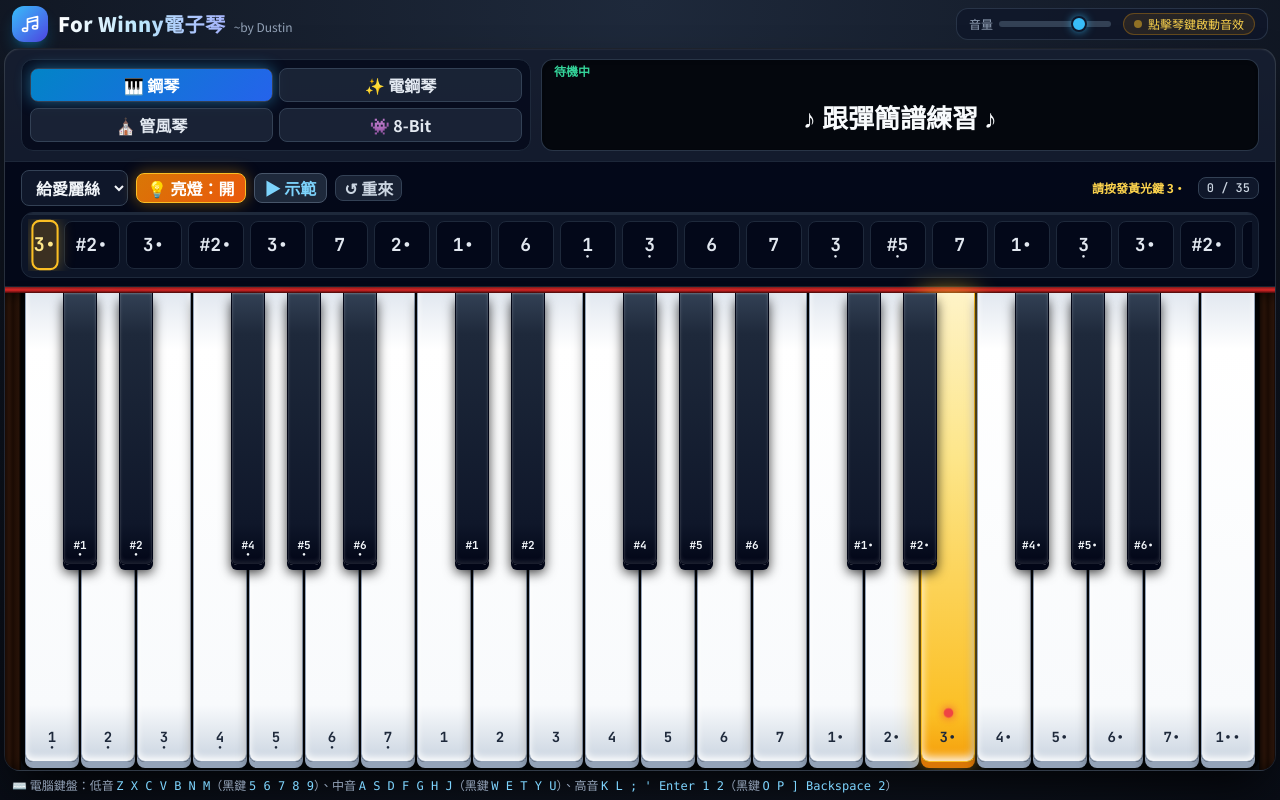
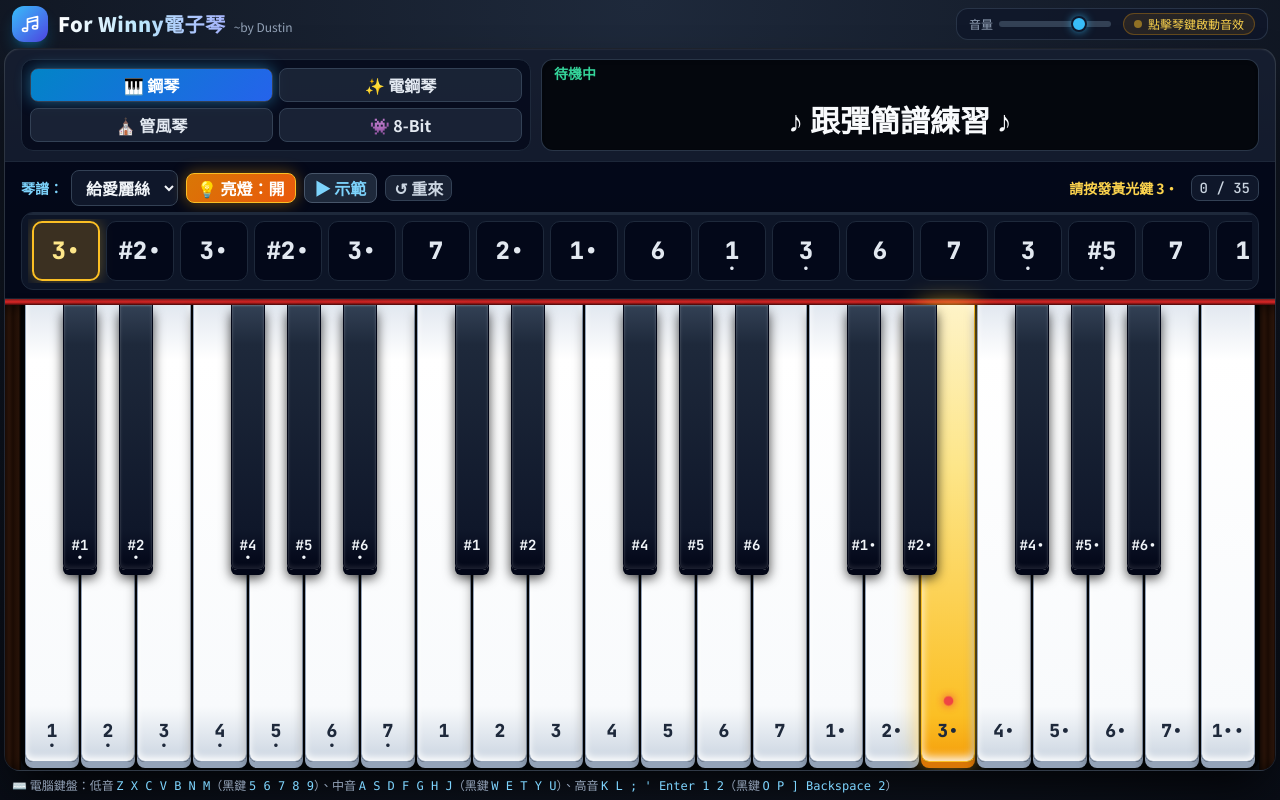
Before and after one commit to dustinchen26/piano, a plain HTML site: page index.html in a window 1280 px wide. Drawn offline with nearby package versions, Linux system fonts and the light colour scheme.

Commit message:
fix style

```diff
--- a/index.html
+++ b/index.html
@@ -8,7 +8,7 @@
     <meta name="mobile-web-app-capable" content="yes">
     <title>For Winny電子琴~by Dustin</title>
     <script src="https://cdn.tailwindcss.com"></script>
-    <link href="https://fonts.googleapis.com/css2?family=JetBrains+Mono:wght@500;700&family=Noto+Sans+TC:wght@400;500;700;900&display=swap" rel="stylesheet">
+    <link href="https://fonts.googleapis.com/css2?family=JetBrains+Mono:wght@500;700;800&family=Noto+Sans+TC:wght@400;500;700;900&display=swap" rel="stylesheet">
     <style>
         :root {
             --safe-top: env(safe-area-inset-top, 0px);
@@ -166,27 +166,56 @@
             display: inline-flex;
             flex-direction: column;
             align-items: center;
+            justify-content: center;
             line-height: 1;
             pointer-events: none;
         }
         .solfege-dot-top {
-            height: 6px;
-            font-size: 10px;
-            line-height: 6px;
+            height: 8px;
+            font-size: 11px;
+            line-height: 8px;
             display: flex;
             align-items: center;
             justify-content: center;
         }
         .solfege-dot-bottom {
-            height: 6px;
-            font-size: 10px;
-            line-height: 6px;
+            height: 8px;
+            font-size: 11px;
+            line-height: 8px;
             display: flex;
             align-items: center;
             justify-content: center;
         }
         .solfege-num {
             line-height: 1.05;
+        }
+
+        @media (min-width: 1024px) {
+            .solfege-dot-top, .solfege-dot-bottom {
+                height: 10px;
+                font-size: 13px;
+                line-height: 10px;
+            }
+        }
+
+        /* 固定尺寸簡譜方框，轉換時不忽大忽小 */
+        .sheet-note-box {
+            flex: 0 0 auto;
+            width: 56px;
+            height: 52px;
+            border-radius: 10px;
+            display: flex;
+            align-items: center;
+            justify-content: center;
+            transition: background-color 0.14s ease, border-color 0.14s ease, box-shadow 0.14s ease, color 0.14s ease;
+            cursor: pointer;
+        }
+
+        @media (min-width: 1024px) {
+            .sheet-note-box {
+                width: 68px;
+                height: 60px;
+            }
         }
 
         .guide-dot {
@@ -243,15 +272,19 @@
 
         #portraitPromptModal.hidden-modal { display: none; }
 
-        /* ============ 放大整句歌詞點亮樣式 ============ */
+        /* 放大整句歌詞點亮樣式 */
         .ktv-char {
             font-family: 'Noto Sans TC', sans-serif;
             font-weight: 900;
-            font-size: 22px;
+            font-size: 23px;
             line-height: 1.35;
             display: inline-block;
             transition: color 0.14s ease, transform 0.14s ease, text-shadow 0.14s ease;
             white-space: nowrap;
+        }
+
+        @media (min-width: 1024px) {
+            .ktv-char { font-size: 30px; }
         }
 
         .ktv-past {
@@ -264,12 +297,8 @@
 
         .ktv-active-char {
             color: #facc15;
-            transform: translateY(-2px) scale(1.24);
+            transform: translateY(-2px) scale(1.2);
             text-shadow: 0 0 14px rgba(250, 204, 21, 0.95), 0 0 24px rgba(251, 146, 60, 0.6);
-        }
-
-        @media (min-width: 640px) {
-            .ktv-char { font-size: 26px; }
         }
 
         @media (orientation: landscape) and (max-height: 620px) {
@@ -296,6 +325,7 @@
             .control-panel-grid .ktv-char { font-size: 21px !important; }
             .tutor-bar { padding: 3px 8px !important; gap: 3px !important; flex-shrink: 0; }
             .tutor-bar .sheet-scroll-box { padding: 2px !important; }
+            .tutor-bar .sheet-note-box { width: 46px; height: 42px; }
             .tutor-bar button, .tutor-bar select { padding: 2px 6px !important; font-size: 11px !important; white-space: nowrap; }
             .tutor-bar span { font-size: 11px !important; white-space: nowrap; }
             .keys-section { flex: 1 1 auto; min-height: 165px; }
@@ -381,14 +411,14 @@
                     </div>
                 </div>
 
-                <div class="lg:col-span-7 relative rounded-xl overflow-hidden bg-[#04070d] border border-slate-700/80 shadow-inner min-h-[76px] sm:min-h-[86px] flex flex-col justify-between">
+                <div class="lg:col-span-7 relative rounded-xl overflow-hidden bg-[#04070d] border border-slate-700/80 shadow-inner min-h-[76px] sm:min-h-[88px] flex flex-col justify-between">
                     <canvas id="visualizerCanvas" class="absolute inset-0 w-full h-full block"></canvas>
 
                     <div class="relative z-10 flex items-center justify-between px-3 py-1 pointer-events-none">
-                        <span id="activeNotesDisplay" class="text-xs font-mono-tech font-bold text-emerald-400">待機中</span>
+                        <span id="activeNotesDisplay" class="text-xs lg:text-sm font-mono-tech font-bold text-emerald-400">待機中</span>
                     </div>
 
-                    <div id="ktvLyrics" class="relative z-10 flex-1 flex items-center justify-center overflow-x-auto no-scrollbar px-3 py-1 min-h-[42px]">
+                    <div id="ktvLyrics" class="relative z-10 flex-1 flex items-center justify-center overflow-x-auto no-scrollbar px-3 py-1 min-h-[44px]">
                         <div id="ktvLine" class="flex items-center justify-center gap-0.5 whitespace-nowrap"></div>
                     </div>
                 </div>
@@ -397,6 +427,7 @@
             <div class="tutor-bar bg-slate-950/90 border-b border-slate-800 px-3 sm:px-4 py-2 flex flex-col gap-1.5 shrink-0">
                 <div class="flex flex-wrap items-center justify-between gap-2">
                     <div class="flex flex-wrap items-center gap-1.5 sm:gap-2">
+                        <label for="songSelector" class="text-xs sm:text-sm font-bold text-sky-300 whitespace-nowrap">琴譜：</label>
                         <select id="songSelector" class="bg-slate-900 border border-slate-700 text-slate-100 text-xs sm:text-sm font-bold rounded-lg px-2.5 py-1 focus:outline-none focus:border-amber-400 cursor-pointer">
                         </select>
 
@@ -413,7 +444,7 @@
                         </button>
                     </div>
 
-                    <div class="flex items-center gap-2 sm:gap-3 text-xs">
+                    <div class="flex items-center gap-2 sm:gap-3 text-xs lg:text-sm">
                         <span id="tutorFeedbackText" class="text-amber-300 font-bold whitespace-nowrap">請按發黃光琴鍵</span>
                         <span id="songProgressBadge" class="font-mono-tech bg-slate-900 border border-slate-700 px-2 py-0.5 rounded-lg text-slate-300 whitespace-nowrap">
                             0 / 0
@@ -480,8 +511,8 @@
             };
         }
 
-        // 簡譜格式化：高八度加頂點、低八度加底點
-        function formatSolfegeHtml(s, sizeClass = 'text-sm sm:text-base font-mono-tech font-black') {
+        // 簡譜格式化：高八度加頂點、低八度加底點，未點亮時以透明圓點佔位維持固定高度
+        function formatSolfegeHtml(s, sizeClass = 'text-sm sm:text-base lg:text-xl font-mono-tech font-black') {
             if (!s) return '';
             let clean = String(s).trim();
             let topDot = '';
@@ -497,7 +528,13 @@
                 bottomDot = '•';
                 clean = clean.slice(1);
             }
-            return `<span class="solfege-wrap ${sizeClass}"><span class="solfege-dot-top">${topDot}</span><span class="solfege-num">${clean}</span><span class="solfege-dot-bottom">${bottomDot}</span></span>`;
+            const topHtml = topDot
+                ? `<span>${topDot}</span>`
+                : `<span class="opacity-0">•</span>`;
+            const bottomHtml = bottomDot
+                ? `<span>${bottomDot}</span>`
+                : `<span class="opacity-0">•</span>`;
+            return `<span class="solfege-wrap ${sizeClass}"><span class="solfege-dot-top">${topHtml}</span><span class="solfege-num">${clean}</span><span class="solfege-dot-bottom">${bottomHtml}</span></span>`;
         }
 
         // =====================================================================
@@ -590,7 +627,6 @@
                     '她會有多幸運'
                 ],
                 notes: [
-                    // 我聽見雨滴落在青青草地
                     { n: 'E4', s: '3',  d: 0.5, l: '我' }, { n: 'E4', s: '3',  d: 0.5, l: '聽' },
                     { n: 'G4', s: '5',  d: 0.5, l: '見' }, { n: 'G4', s: '5',  d: 0.5, l: '雨' },
                     { n: 'C5', s: '1•', d: 0.5, l: '滴' }, { n: 'C5', s: '1•', d: 0.5, l: '落' },
@@ -598,7 +634,6 @@
                     { n: 'A4', s: '6',  d: 0.5, l: '青' }, { n: 'E4', s: '3',  d: 0.5, l: '草' },
                     { n: 'A4', s: '6',  d: 1.5, l: '地' },
 
-                    // 我聽見遠方下課鐘聲響起
                     { n: 'A4', s: '6',  d: 0.5, l: '我' }, { n: 'A4', s: '6',  d: 0.5, l: '聽' },
                     { n: 'B4', s: '7',  d: 0.5, l: '見' }, { n: 'B4', s: '7',  d: 0.5, l: '遠' },
                     { n: 'E5', s: '3•', d: 0.5, l: '方' }, { n: 'E5', s: '3•', d: 0.5, l: '下' },
@@ -606,7 +641,6 @@
                     { n: 'G4', s: '5',  d: 0.5, l: '聲' }, { n: 'E4', s: '3',  d: 0.5, l: '響' },
                     { n: 'G4', s: '5',  d: 1.5, l: '起' },
 
-                    // 可是我沒有聽見你的聲音
                     { n: 'E4', s: '3',  d: 0.5, l: '可' }, { n: 'E4', s: '3',  d: 0.5, l: '是' },
                     { n: 'G4', s: '5',  d: 0.5, l: '我' }, { n: 'G4', s: '5',  d: 0.5, l: '沒' },
                     { n: 'C5', s: '1•', d: 0.5, l: '有' }, { n: 'C5', s: '1•', d: 0.5, l: '聽' },
@@ -614,13 +648,11 @@
                     { n: 'A4', s: '6',  d: 0.5, l: '的' }, { n: 'E4', s: '3',  d: 0.5, l: '聲' },
                     { n: 'A4', s: '6',  d: 1.5, l: '音' },
 
-                    // 認真 呼喚我姓名
                     { n: 'A4', s: '6',  d: 0.5, l: '認' }, { n: 'B4', s: '7',  d: 0.5, l: '真' },
                     { n: 'A4', s: '6',  d: 0.5, l: '呼' }, { n: 'B4', s: '7',  d: 0.5, l: '喚' },
                     { n: 'E5', s: '3•', d: 0.5, l: '我' }, { n: 'D5', s: '2•', d: 0.5, l: '姓' },
                     { n: 'C5', s: '1•', d: 1.5, l: '名' },
 
-                    // 愛上你的時候還不懂感情
                     { n: 'E4', s: '3',  d: 0.5, l: '愛' }, { n: 'E4', s: '3',  d: 0.5, l: '上' },
                     { n: 'G4', s: '5',  d: 0.5, l: '你' }, { n: 'G4', s: '5',  d: 0.5, l: '的' },
                     { n: 'C5', s: '1•', d: 0.5, l: '時' }, { n: 'C5', s: '1•', d: 0.5, l: '候' },
@@ -628,7 +660,6 @@
                     { n: 'A4', s: '6',  d: 0.5, l: '懂' }, { n: 'E4', s: '3',  d: 0.5, l: '感' },
                     { n: 'A4', s: '6',  d: 1.5, l: '情' },
 
-                    // 離別了才覺得刻骨 銘心
                     { n: 'A4', s: '6',  d: 0.5, l: '離' }, { n: 'A4', s: '6',  d: 0.5, l: '別' },
                     { n: 'B4', s: '7',  d: 0.5, l: '了' }, { n: 'B4', s: '7',  d: 0.5, l: '才' },
                     { n: 'E5', s: '3•', d: 0.5, l: '覺' }, { n: 'E5', s: '3•', d: 0.5, l: '得' },
@@ -636,7 +667,6 @@
                     { n: 'G4', s: '5',  d: 0.5, l: '銘' }, { n: 'E4', s: '3',  d: 0.5, l: '心' },
                     { n: 'G4', s: '5',  d: 1.5, l: '—' },
 
-                    // 為什麼沒有發現遇見了你
                     { n: 'E4', s: '3',  d: 0.5, l: '為' }, { n: 'E4', s: '3',  d: 0.5, l: '什' },
                     { n: 'G4', s: '5',  d: 0.5, l: '麼' }, { n: 'G4', s: '5',  d: 0.5, l: '沒' },
                     { n: 'C5', s: '1•', d: 0.5, l: '有' }, { n: 'C5', s: '1•', d: 0.5, l: '發' },
@@ -644,13 +674,11 @@
                     { n: 'C5', s: '1•', d: 0.5, l: '見' }, { n: 'E4', s: '3',  d: 0.5, l: '了' },
                     { n: 'A4', s: '6',  d: 1.5, l: '你' },
 
-                    // 是生命最好的事情
                     { n: 'A4', s: '6',  d: 0.5, l: '是' }, { n: 'C5', s: '1•', d: 0.5, l: '生' },
                     { n: 'B4', s: '7',  d: 0.5, l: '命' }, { n: 'A4', s: '6',  d: 0.5, l: '最' },
                     { n: 'B4', s: '7',  d: 0.5, l: '好' }, { n: 'E5', s: '3•', d: 0.5, l: '的' },
                     { n: 'D5', s: '2•', d: 0.5, l: '事' }, { n: 'C5', s: '1•', d: 1.5, l: '情' },
 
-                    // 也許當時忙著微笑和哭泣
                     { n: 'E5', s: '3•', d: 0.5, l: '也' }, { n: 'D5', s: '2•', d: 0.5, l: '許' },
                     { n: 'C5', s: '1•', d: 0.5, l: '當' }, { n: 'B4', s: '7',  d: 0.5, l: '時' },
                     { n: 'A4', s: '6',  d: 0.5, l: '忙' }, { n: 'A4', s: '6',  d: 0.5, l: '著' },
@@ -658,7 +686,6 @@
                     { n: 'A4', s: '6',  d: 0.5, l: '和' }, { n: 'E5', s: '3•', d: 0.5, l: '哭' },
                     { n: 'D5', s: '2•', d: 1.5, l: '泣' },
 
-                    // 忙著追逐天空中的流星
                     { n: 'D5', s: '2•', d: 0.5, l: '忙' }, { n: 'C5', s: '1•', d: 0.5, l: '著' },
                     { n: 'B4', s: '7',  d: 0.5, l: '追' }, { n: 'A4', s: '6',  d: 0.5, l: '逐' },
                     { n: 'G4', s: '5',  d: 0.5, l: '天' }, { n: 'G4', s: '5',  d: 0.5, l: '空' },
@@ -666,13 +693,11 @@
                     { n: 'G4', s: '5',  d: 0.5, l: '流' }, { n: 'D5', s: '2•', d: 0.5, l: '星' },
                     { n: 'C5', s: '1•', d: 1.5, l: '—' },
 
-                    // 人理所當然的忘記
                     { n: 'C5', s: '1•', d: 0.5, l: '人' }, { n: 'C5', s: '1•', d: 0.5, l: '理' },
                     { n: 'G4', s: '5',  d: 0.5, l: '所' }, { n: 'G4', s: '5',  d: 0.5, l: '當' },
                     { n: 'C4', s: '1',  d: 0.5, l: '然' }, { n: 'E4', s: '3',  d: 0.5, l: '的' },
                     { n: 'D4', s: '2',  d: 0.5, l: '忘' }, { n: 'A4', s: '6',  d: 1.5, l: '記' },
 
-                    // 是誰風裏雨裏一直默默守護在原地
                     { n: 'A4', s: '6',  d: 0.5, l: '是' }, { n: 'A4', s: '6',  d: 0.5, l: '誰' },
                     { n: 'A4', s: '6',  d: 0.5, l: '風' }, { n: 'A4', s: '6',  d: 0.5, l: '裏' },
                     { n: 'C5', s: '1•', d: 0.5, l: '雨' }, { n: 'A4', s: '6',  d: 0.5, l: '裏' },
@@ -682,7 +707,6 @@
                     { n: 'E5', s: '3•', d: 0.5, l: '在' }, { n: 'C5', s: '1•', d: 0.5, l: '原' },
                     { n: 'D5', s: '2•', d: 0.5, l: '地' }, { n: 'D5', s: '2•', d: 1.5, l: '—' },
 
-                    // 原來你是我最想留住的幸運
                     { n: 'G4', s: '5',  d: 0.5, l: '原' }, { n: 'E5', s: '3•', d: 0.5, l: '來' },
                     { n: 'D5', s: '2•', d: 0.5, l: '你' }, { n: 'C5', s: '1•', d: 0.5, l: '是' },
                     { n: 'D5', s: '2•', d: 0.5, l: '我' }, { n: 'E5', s: '3•', d: 0.5, l: '最' },
@@ -690,7 +714,6 @@
                     { n: 'E5', s: '3•', d: 0.5, l: '住' }, { n: 'G4', s: '5',  d: 0.5, l: '的' },
                     { n: 'D5', s: '2•', d: 0.5, l: '幸' }, { n: 'E5', s: '3•', d: 1.5, l: '運' },
 
-                    // 原來我們和愛情曾經靠得那麼近
                     { n: 'D5', s: '2•', d: 0.5, l: '原' }, { n: 'D5', s: '2•', d: 0.5, l: '來' },
                     { n: 'E5', s: '3•', d: 0.5, l: '我' }, { n: 'F5', s: '4•', d: 0.5, l: '們' },
                     { n: 'E5', s: '3•', d: 0.5, l: '和' }, { n: 'D5', s: '2•', d: 0.5, l: '愛' },
@@ -699,19 +722,16 @@
                     { n: 'C5', s: '1•', d: 0.5, l: '得' }, { n: 'E5', s: '3•', d: 0.5, l: '那' },
                     { n: 'A4', s: '6',  d: 0.5, l: '麼' }, { n: 'B4', s: '7',  d: 1.5, l: '近' },
 
-                    // 那為我對抗世界的決定
                     { n: 'B4', s: '7',  d: 0.5, l: '那' }, { n: 'B4', s: '7',  d: 0.5, l: '為' },
                     { n: 'E5', s: '3•', d: 0.5, l: '我' }, { n: 'G5', s: '5•', d: 0.5, l: '對' },
                     { n: 'E5', s: '3•', d: 0.5, l: '抗' }, { n: 'C5', s: '1•', d: 0.5, l: '世' },
                     { n: 'B4', s: '7',  d: 0.5, l: '界' }, { n: 'A4', s: '6',  d: 0.5, l: '的' },
                     { n: 'F5', s: '4•', d: 0.5, l: '決' }, { n: 'F5', s: '4•', d: 1.5, l: '定' },
 
-                    // 那陪我淋的雨
                     { n: 'G5', s: '5•', d: 0.5, l: '那' }, { n: 'F5', s: '4•', d: 0.5, l: '陪' },
                     { n: 'E5', s: '3•', d: 0.5, l: '我' }, { n: 'G4', s: '5',  d: 0.5, l: '淋' },
                     { n: 'E5', s: '3•', d: 0.5, l: '的' }, { n: 'E5', s: '3•', d: 1.5, l: '雨' },
 
-                    // 一幕幕都是你 一塵不染的真心
                     { n: 'F5', s: '4•', d: 0.5, l: '一' }, { n: 'E5', s: '3•', d: 0.5, l: '幕' },
                     { n: 'C5', s: '1•', d: 0.5, l: '幕' }, { n: 'F4', s: '4',  d: 0.5, l: '都' },
                     { n: 'D5', s: '2•', d: 0.5, l: '是' }, { n: 'D5', s: '2•', d: 0.5, l: '你' },
@@ -721,13 +741,11 @@
                     { n: 'D5', s: '2•', d: 0.5, l: '心' }, { n: 'C5', s: '1•', d: 0.5, l: '—' },
                     { n: 'C5', s: '1•', d: 1.5, l: '—' },
 
-                    // 與你相遇 好幸運
                     { n: 'E5', s: '3•', d: 0.5, l: '與' }, { n: 'G4', s: '5',  d: 0.5, l: '你' },
                     { n: 'D5', s: '2•', d: 0.5, l: '相' }, { n: 'E5', s: '3•', d: 0.5, l: '遇' },
                     { n: 'G4', s: '5',  d: 0.5, l: '好' }, { n: 'D5', s: '2•', d: 0.5, l: '幸' },
                     { n: 'E5', s: '3•', d: 1.5, l: '運' },
 
-                    // 可我已失去為你淚流滿面的權利
                     { n: 'D5', s: '2•', d: 0.5, l: '可' }, { n: 'D5', s: '2•', d: 0.5, l: '我' },
                     { n: 'E5', s: '3•', d: 0.5, l: '已' }, { n: 'F5', s: '4•', d: 0.5, l: '失' },
                     { n: 'G5', s: '5•', d: 0.5, l: '去' }, { n: 'D5', s: '2•', d: 0.5, l: '為' },
@@ -736,24 +754,20 @@
                     { n: 'C5', s: '1•', d: 0.5, l: '面' }, { n: 'E4', s: '3',  d: 0.5, l: '的' },
                     { n: 'A4', s: '6',  d: 0.5, l: '權' }, { n: 'B4', s: '7',  d: 1.5, l: '利' },
 
-                    // 但願在我看不到的天際
                     { n: 'B4', s: '7',  d: 0.5, l: '但' }, { n: 'B4', s: '7',  d: 0.5, l: '願' },
                     { n: 'E5', s: '3•', d: 0.5, l: '在' }, { n: 'G5', s: '5•', d: 0.5, l: '我' },
                     { n: 'E5', s: '3•', d: 0.5, l: '看' }, { n: 'C5', s: '1•', d: 0.5, l: '不' },
                     { n: 'B4', s: '7',  d: 0.5, l: '到' }, { n: 'A4', s: '6',  d: 0.5, l: '的' },
                     { n: 'F5', s: '4•', d: 0.5, l: '天' }, { n: 'F5', s: '4•', d: 1.5, l: '際' },
 
-                    // 你張開了雙翼
                     { n: 'G5', s: '5•', d: 0.5, l: '你' }, { n: 'F5', s: '4•', d: 0.5, l: '張' },
                     { n: 'E5', s: '3•', d: 0.5, l: '開' }, { n: 'G4', s: '5',  d: 0.5, l: '了' },
                     { n: 'E5', s: '3•', d: 0.5, l: '雙' }, { n: 'E5', s: '3•', d: 1.5, l: '翼' },
 
-                    // 遇見你的註定
                     { n: 'F5', s: '4•', d: 0.5, l: '遇' }, { n: 'E5', s: '3•', d: 0.5, l: '見' },
                     { n: 'C5', s: '1•', d: 0.5, l: '你' }, { n: 'F4', s: '4',  d: 0.5, l: '的' },
                     { n: 'D5', s: '2•', d: 0.5, l: '註' }, { n: 'D5', s: '2•', d: 1.5, l: '定' },
 
-                    // 她會有多幸運
                     { n: 'E5', s: '3•', d: 0.5, l: '她' }, { n: 'C5', s: '1•', d: 0.5, l: '會' },
                     { n: 'C5', s: '1•', d: 0.5, l: '有' }, { n: 'E5', s: '3•', d: 0.5, l: '多' },
                     { n: 'D5', s: '2•', d: 0.5, l: '幸' }, { n: 'C5', s: '1•', d: 0.5, l: '運' },
@@ -762,7 +776,6 @@
             }
         ];
 
-        // 將歌詞字串依序對應到音符索引，形成自然句意段落
         function buildSemanticPhrases(song) {
             if (!song || !Array.isArray(song.notes)) return [];
             const noteCharEntries = [];
@@ -1041,11 +1054,11 @@
             song.notes.forEach((item, idx) => {
                 const card = document.createElement('div');
                 card.id = `sheet-note-${idx}`;
-                card.className = 'shrink-0 w-12 sm:w-14 h-11 sm:h-12 rounded-lg border flex items-center justify-center transition-all duration-150 cursor-pointer';
+                card.className = 'sheet-note-box border';
                 card.addEventListener('click', () => {
                     stopDemoPlayback(); state.currentNoteIndex = idx; updateSheetTrackUI(); highlightCurrentGuideKey();
                 });
-                card.innerHTML = formatSolfegeHtml(item.s, 'text-base sm:text-lg font-mono-tech font-black');
+                card.innerHTML = formatSolfegeHtml(item.s, 'text-lg sm:text-xl lg:text-2xl font-mono-tech font-black');
                 track.appendChild(card);
             });
             updateSheetTrackUI();
@@ -1061,12 +1074,12 @@
                 const card = document.getElementById(`sheet-note-${i}`);
                 if (!card) continue;
                 if (i < current) {
-                    card.className = 'shrink-0 w-12 sm:w-14 h-11 sm:h-12 rounded-lg border border-emerald-500/30 bg-emerald-950/30 text-emerald-400/70 flex items-center justify-center transition-all duration-150 cursor-pointer';
+                    card.className = 'sheet-note-box border border-emerald-500/30 bg-emerald-950/30 text-emerald-400/70';
                 } else if (i === current) {
-                    card.className = 'shrink-0 w-13 sm:w-15 h-12 sm:h-13 rounded-lg border-2 border-amber-400 bg-amber-500/20 text-amber-200 shadow-[0_0_15px_rgba(251,191,36,0.35)] scale-105 flex items-center justify-center transition-all duration-150 cursor-pointer';
+                    card.className = 'sheet-note-box border-2 border-amber-400 bg-amber-500/20 text-amber-200 shadow-[0_0_15px_rgba(251,191,36,0.35)]';
                     card.scrollIntoView({ behavior: 'smooth', block: 'nearest', inline: 'center' });
                 } else {
-                    card.className = 'shrink-0 w-12 sm:w-14 h-11 sm:h-12 rounded-lg border border-slate-800 bg-slate-950/80 text-slate-200 flex items-center justify-center transition-all duration-150 cursor-pointer hover:border-slate-600';
+                    card.className = 'sheet-note-box border border-slate-800 bg-slate-950/80 text-slate-200 hover:border-slate-600';
                 }
             }
             renderKtvLyrics();
@@ -1206,7 +1219,7 @@
         }
 
         // =====================================================================
-        // 琴鍵建構（統一簡譜與高低音點）
+        // 琴鍵建構（統一簡譜與高低音點，電腦版加大）
         // =====================================================================
         function buildPianoKeyboard() {
             const container = document.getElementById('pianoKeysContainer');
@@ -1219,7 +1232,7 @@
                 keyEl.dataset.midi = keyDef.midi;
                 keyEl.innerHTML = `
                     <span class="guide-dot"></span>
-                    ${formatSolfegeHtml(keyDef.solfege, 'text-xs sm:text-sm font-mono-tech font-black text-slate-800')}
+                    ${formatSolfegeHtml(keyDef.solfege, 'text-xs sm:text-sm lg:text-lg font-mono-tech font-black text-slate-800')}
                 `;
                 container.appendChild(keyEl); keyElementsMap.set(keyDef.midi, keyEl);
             });
@@ -1235,7 +1248,7 @@
                     keyEl.style.width = `${blackWidthPercent}%`; keyEl.style.left = `${leftPercent}%`;
                     keyEl.innerHTML = `
                         <span class="guide-dot"></span>
-                        ${formatSolfegeHtml(keyDef.solfege, 'text-[9px] sm:text-[11px] font-mono-tech font-bold text-slate-100')}
+                        ${formatSolfegeHtml(keyDef.solfege, 'text-[9px] sm:text-[11px] lg:text-sm font-mono-tech font-bold text-slate-100')}
                     `;
                     container.appendChild(keyEl); keyElementsMap.set(keyDef.midi, keyEl);
                 }
@@ -1327,7 +1340,7 @@
             if (!el) return;
             if (state.activeVoices.size === 0) {
                 el.textContent = '待機中';
-                el.className = 'text-xs font-mono-tech font-bold text-slate-500';
+                el.className = 'text-xs lg:text-sm font-mono-tech font-bold text-slate-500';
                 return;
             }
             const sols = Array.from(state.activeVoices.keys()).map(midi => {
@@ -1335,7 +1348,7 @@
                 return found ? found.solfege : '';
             }).filter(Boolean);
             el.textContent = sols.join(' ') || '待機中';
-            el.className = 'text-xs font-mono-tech font-bold text-emerald-400';
+            el.className = 'text-xs lg:text-sm font-mono-tech font-bold text-emerald-400';
         }
 
         // =====================================================================
@@ -1444,7 +1457,6 @@
                 }
             }
 
-            // 手機開啟時預設先顯示轉橫提示並嘗試鎖定橫屏
             if (isMobilePhone() && window.innerHeight > window.innerWidth) {
                 document.getElementById('portraitPromptModal').classList.remove('hidden-modal');
             }
```
